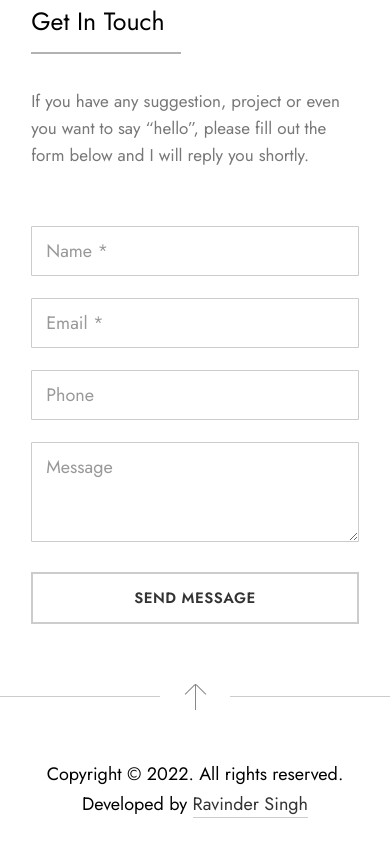
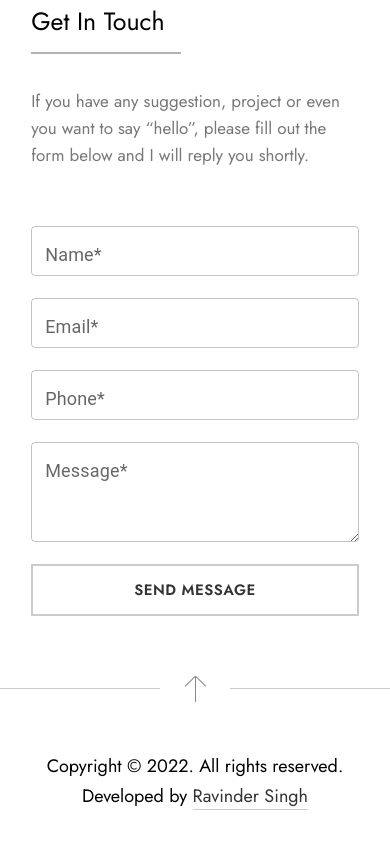
Before and after one commit to ravinders590/Portfolio, a React app: page / in a window 390 px wide. Shown: the part 3754-4606 px from the top of the page. Built offline with nearby package versions, Linux system fonts and the light colour scheme; some packages are replaced by stand-ins of ours.

Commit message:
Portfolio New Update

```diff
--- a/public/index.html
+++ b/public/index.html
@@ -27,6 +27,15 @@
     <title>Portfoilio</title>
     <link href="https://fonts.googleapis.com/css2?family=Jost:ital,wght@0,100;0,200;0,300;0,400;0,500;0,600;0,700;0,800;0,900;1,100;1,200;1,300;1,400;1,500;1,600;1,700;1,800;1,900&display=swap" rel="stylesheet">
     <link rel="stylesheet" href="https://cdnjs.cloudflare.com/ajax/libs/font-awesome/4.7.0/css/font-awesome.css"/>
+      <!-- Global site tag (gtag.js) - Google Analytics -->
+    <script async src="https://www.googletagmanager.com/gtag/js?id=G-8JCGEDK1BG"></script>
+    <script>
+      window.dataLayer = window.dataLayer || [];
+      function gtag(){dataLayer.push(arguments);}
+      gtag('js', new Date());
+
+      gtag('config', 'G-8JCGEDK1BG');
+    </script>
   </head>
   <body>
     <noscript>You need to enable JavaScript to run this app.</noscript>
@@ -392,7 +401,7 @@
             $(`#${tab}`).addClass('active').siblings().removeClass('active');
         });
         $('.focuselement').each(function(){
-          $(this).on('focusin',function(){
+          $(this).on('change',function(){
               if($(this).val() !==''){
                 $(this).closest('.input_wrapper').removeClass('active');
               }else{
--- a/src/app/Home.css
+++ b/src/app/Home.css
@@ -467,7 +467,6 @@ table.userdata tbody > tr > td a {
     display: block;
     border-radius: 1px;
     background-color: transparent;
-    border: 1px solid rgba(255,255,255,.2);
     color: #ccc;
     font-size: 16px;
     outline: none;
@@ -498,9 +497,8 @@ table.userdata tbody > tr > td a {
     line-height: 1.5;
     padding: 16px 20px!important;
     width: 100%;
-    border: 1px solid rgba(255,255,255,.2);
     transition: all .3s ease;
-    height: 200px;
+    height: 200px !important;
     border-color: rgba(0,0,0,.2);
     color: #333;
 }
@@ -731,6 +729,26 @@ a.MuiTypography-root svg {
 .social-icon a:last-child {
     color: #171515;
 }
+.contact form .MuiFormControl-root{
+    width: 100%;
+}
+.contact form .MuiFormControl-root .MuiOutlinedInput-root {
+    padding: 0;
+}
+.css-1in441m>span,.css-1sumxir-MuiFormLabel-root-MuiInputLabel-root,.css-1in441m {
+    background-color: #fff;
+}
+.contact form .items_wrap .css-1sumxir-MuiFormLabel-root-MuiInputLabel-root.Mui-focused,
+.css-u9osun.Mui-focused {
+    color:var(--mc) !important;
+}
+.contact .items_wrap textarea:focus ~ fieldset,
+.contact .items_wrap input[type="text"]:focus ~ fieldset,
+.contact .items_wrap input[type="email"]:focus ~ fieldset,
+.contact .items_wrap input[type="tel"]:focus ~ fieldset{
+    border-color: var(--mc);
+}
+
 @media (max-width:767px) {
     .main-wrapper {
         display: flex;
@@ -876,7 +894,7 @@ a.MuiTypography-root svg {
     }
 
     .contact .items_wrap textarea {
-        height: 100px;
+        height: 100px !important;
     }
     .contact input[type="submit"] {
         padding: 24px;
--- a/src/app/left/Contact.js
+++ b/src/app/left/Contact.js
@@ -1,5 +1,7 @@
 import React,{useState,useRef} from 'react';
 import emailjs from 'emailjs-com';
+import Box from '@mui/material/Box';
+import TextField from '@mui/material/TextField';
 
 
 const Contact = () => {
@@ -10,6 +12,7 @@ const Contact = () => {
     const USER_ID='ztWuqA8bCnjpLwbfP';
 
     const [errorMsg, setErrormsg] = useState();
+    const [success,setSuccess] = useState('');
     const [buttonAttr, setSubmitData] = useState('Send Message');
     const [userregister, setuser] = useState({
         fullname:'',
@@ -27,12 +30,13 @@ const Contact = () => {
 
     const sendEmail = (e) => {
         e.preventDefault();
+
         if(userregister.fullname !=='' && userregister.email !=='' && userregister.mobile !=='' && userregister.message !==''){
             setSubmitData('Loading...');
             document.querySelector('#send_message').setAttribute('disabled','disabled');
             emailjs.sendForm(SERVICE_ID, TEMPLATE_ID, form.current, USER_ID)
             .then((result) => {
-                console.log(result.text);
+                // console.log(result.text);
                 if(result.text === 'OK'){
                     setSubmitData('Send Message');
                     setuser({
@@ -41,7 +45,10 @@ const Contact = () => {
                         mobile:'',
                         message:''
                     });
+
+                    setSuccess(<span className='success'>Thank you {userregister.fullname}! we will contact you soon. </span>)
                 document.querySelector('#send_message').removeAttribute('disabled');
+
             }
 
            }, (error) => {
@@ -64,35 +71,31 @@ const Contact = () => {
         <h3 className="subtitle">Contact</h3>
         <h2 className="title">Get In Touch</h2>
         <p className="desc">If you have any suggestion, project or even you want to say “hello”, please fill out the form below and I will reply you shortly.</p>
-        <form method='post' ref={form} onSubmit={sendEmail} autoComplete="off">
+        <Box component="form" noValidate autoComplete="off" ref={form} onSubmit={sendEmail}>
+            {success}
         <div className="items_wrap">
             <div className="items">
                 <div className="item half">
-                    <div className="input_wrapper ">
-                        <input type="text" className='focuselement' name="fullname" id="name" value={userregister.fullName} onChange={handleInput} autoComplete="false" />
-                        <span className="moving_placeholder">Name *</span>
-
+                    <div className='items_wrap'>
+                        <TextField id="outlined-basic" label="Name*" name="fullname" value={userregister.fullname} onChange={handleInput} variant="outlined" />
                     </div>
                     {errorMsg}
                 </div>
                 <div className="item half">
-                    <div className="input_wrapper ">
-                        <input type="email" className='focuselement' value={userregister.email} name="email" id="email" onChange={handleInput} autoComplete="false" />
-                        <span className="moving_placeholder">Email *</span>
+                    <div className='items_wrap'>
+                        <TextField id="outlined-basic" label="Email*" name="email" value={userregister.email} onChange={handleInput} variant="outlined" />
                     </div>
                     {errorMsg}
                 </div>
                 <div className="item">
-                    <div className="input_wrapper ">
-                        <input type="text" id="phone" className='focuselement' value={userregister.mobile} name="mobile" onChange={handleInput}  autoComplete="false"/>
-                        <span className="moving_placeholder">Phone</span>
+                    <div className='items_wrap'>
+                        <TextField id="outlined-basic" label="Phone*" name="mobile" value={userregister.mobile} onChange={handleInput} variant="outlined" />
                     </div>
                     {errorMsg}
                 </div>
                 <div className="item">
-                    <div className="input_wrapper ">
-                        <textarea name="message" id="message" value={userregister.message} onChange={handleInput} className='focuselement' autoComplete="false"></textarea>
-                        <span className="moving_placeholder">Message</span>
+                    <div className='items_wrap'>
+                        <TextField id="outlined-basic" label="Message*" multiline          maxRows={10} name="message" value={userregister.message} onChange={handleInput} variant="outlined" />
                     </div>
                     {errorMsg}
                 </div>
@@ -103,7 +106,7 @@ const Contact = () => {
                 </div>
             </div>
         </div>
-        </form>
+        </Box>
     </section>
     </>
   )
```
Also changed, not shown: src/app/left/Maincontent.js (line endings or trailing spaces).
